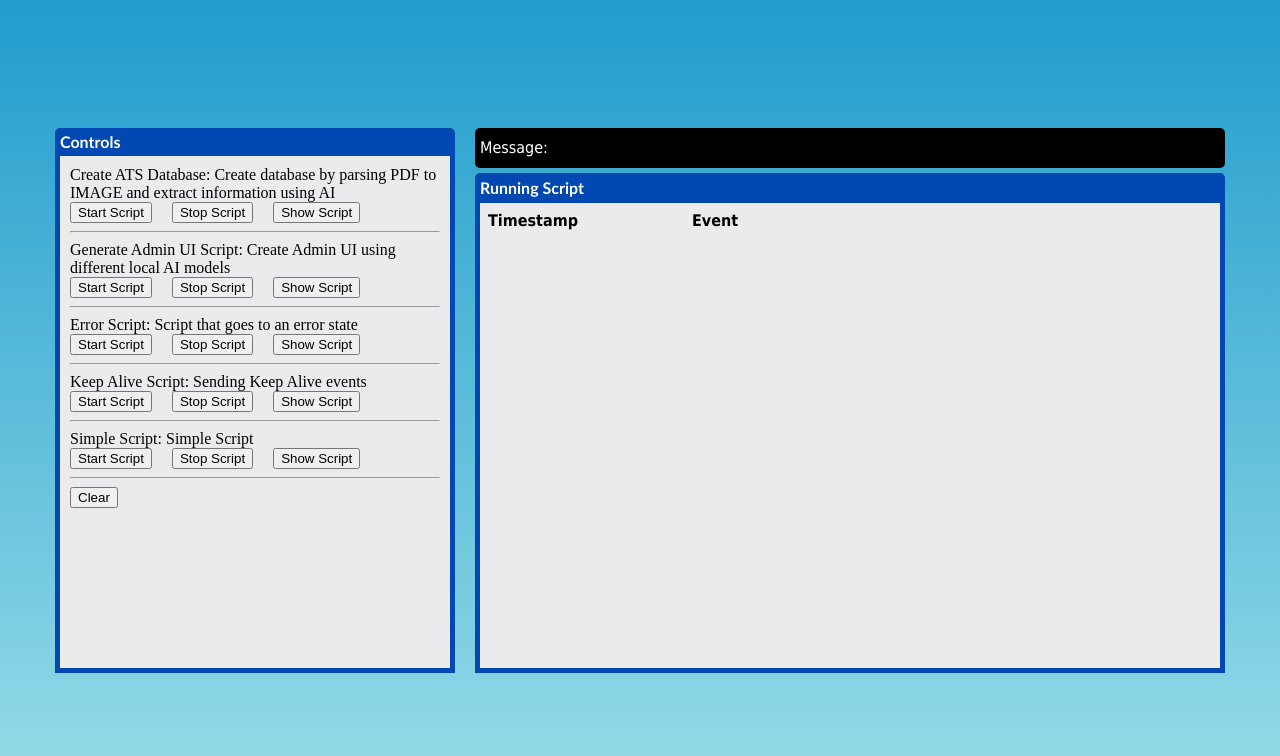
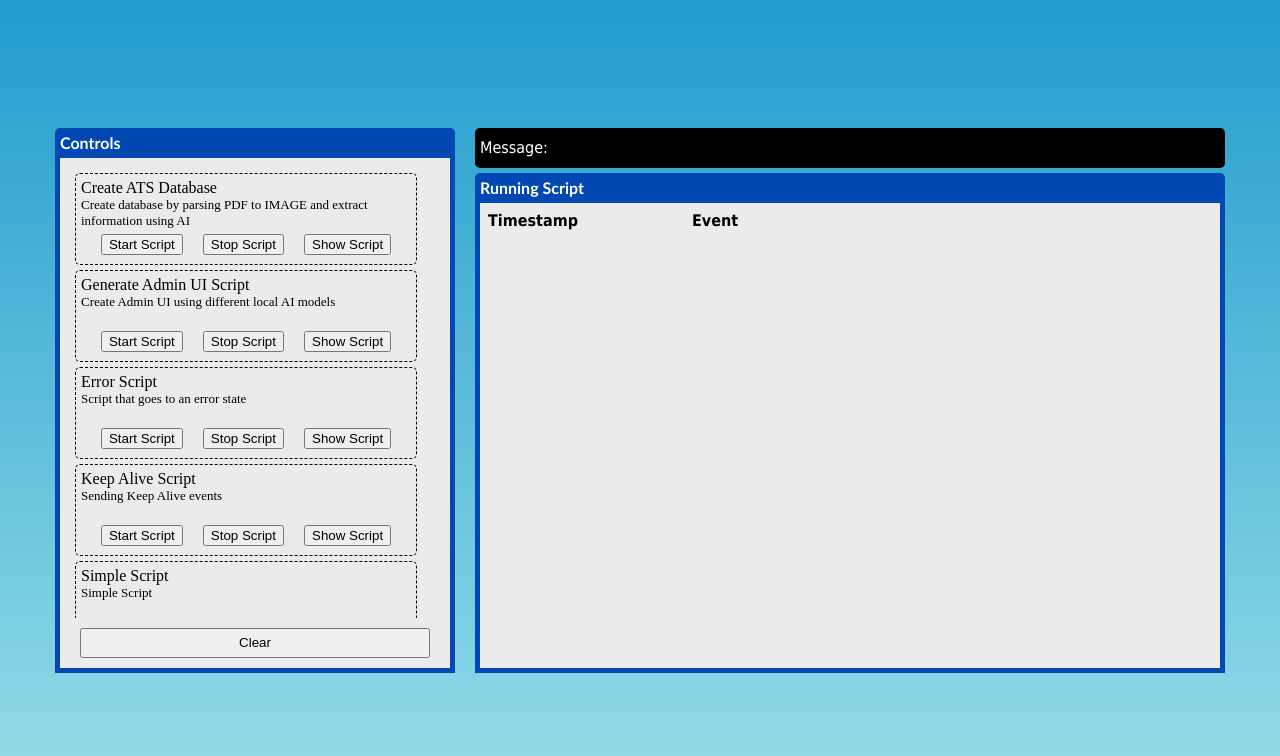
Before and after one commit to reynardo-tjhin/localllm-commands, a Flask app: page / in a window 1280 px wide. Shown: the top 756 px of the page. Run offline with Flask 3, Linux system fonts and the light colour scheme; lists and menus that the app fills with data are empty.

Commit message:
some improvements on controls UI

```diff
--- a/src/templates/home.html
+++ b/src/templates/home.html
@@ -32,7 +32,7 @@
         }
 
         .controls-topbar {
-            width: 380px;
+            width: 400px;
             height: 30px;
             display: flex;
             align-items: center;
@@ -48,15 +48,49 @@
         .controls-content {
             background-color: #EBEBEE;
             width: 370px;
-            height: 520px;
+            height: 490px;
             margin: 0px 5px 5px 5px;
+            padding: 10px;
+        }
+
+        .controls-buttons {
+            margin-bottom: 10px;
             overflow-y: scroll;
-            padding: 10px;
+            height: 450px;
+        }
+
+        .control {
+            border: 1px dashed black;
+            border-radius: 5px;
+            margin: 5px;
+            width: 340px;
+            height: 90px;
+        }
+
+        .details {
+            height: 50px;
+            padding: 5px;
+        }
+
+        .details #scriptDescription {
+            font-size: small;
         }
 
         .buttons {
             display: flex;
             gap: 20px;
+            justify-content: center;
+        }
+
+        .clear-button {
+            display: flex;
+            justify-content: center;
+            align-items: center;
+        }
+
+        .clear-button #clearButton {
+            width: 350px;
+            height: 30px;
         }
 
         .message {
@@ -132,9 +166,13 @@
             </div>
 
             <div class="controls-content">
+                <div class="controls-buttons">
                     {% for script in scripts %}
                     <div class="control">
-                    <span>{{ script.name }}: {{ script.description }}</span>
+                        <div class="details">
+                            <div id="scriptTitle">{{ script.name }}</div>
+                            <div id="scriptDescription">{{ script.description }}</div>
+                        </div>
                         <div class="buttons">
 
                             <button type="button" class="startButton" data-script-id="{{ script.id }}"
@@ -153,12 +191,12 @@
                             </button>
                         </div>
                     </div>
-                <hr>
                     {% endfor %}
-
+                </div>
+                <div class="clear-button">
                     <button type="button" id="clearButton">Clear</button>
                 </div>
-
+            </div>
         </div>
 
         <div class="logs" style="text-align: left;">
@@ -295,6 +333,8 @@
 
                 event.preventDefault();
 
+                btn.disabled = true;
+
                 // start the worker
                 const response = await fetch("/start-worker/" + btn.dataset.scriptId, { method: "POST", });
                 const result = await response.json();
@@ -324,6 +364,9 @@
                         start = 0;
                     }
                 }
+                // reenable button
+                btn.disabled = false;
+
                 // start polling
                 startPolling();
             });
@@ -375,7 +418,6 @@
             console.log("Clear button clicked!");
 
             event.preventDefault();
-            if (state !== "-1") {
             document.getElementById("table-content").textContent = "";
             document.getElementById("windowTitle").textContent = "Running Script";
             document.getElementById("message").textContent = "Message: ";
@@ -384,7 +426,6 @@
 
             clearInterval(intervalId);
             intervalId = null;
-            }
         });
     </script>
 </body>
```
Lines whose indentation alone changed are shown as unchanged.
